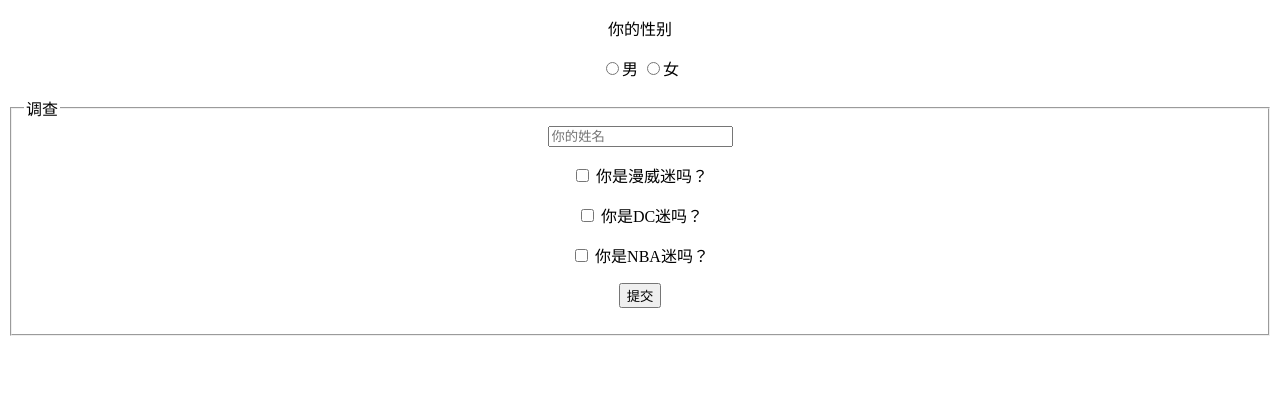
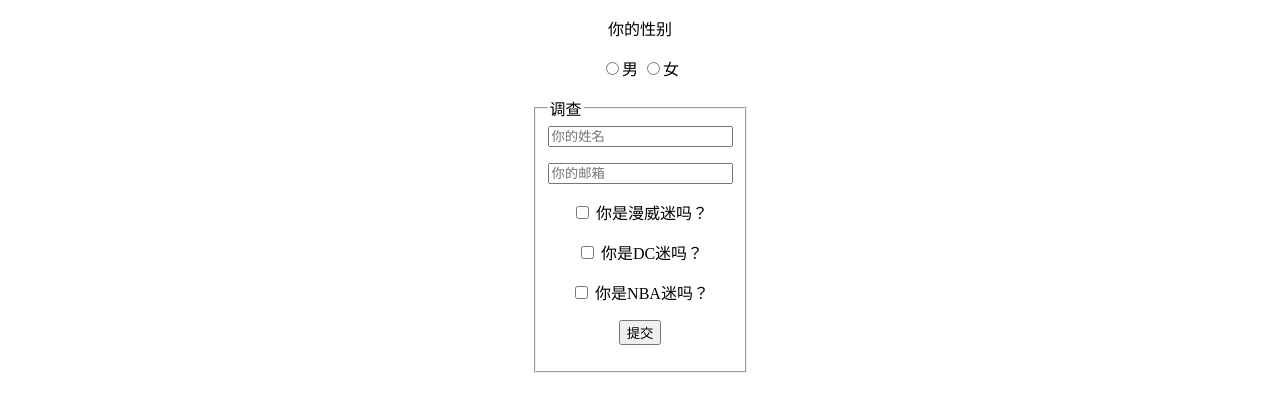
Before and after one commit to McQueen5258/diaocha, a plain HTML site: page index.html in a window 1280 px wide. Drawn offline with Linux system fonts and the light colour scheme.

Commit message:
Update index.html

```diff
--- a/index.html
+++ b/index.html
@@ -1,9 +1,11 @@
 <!DOCTYPE html>
 <html>
 <style>
-
+	.chicun{
+		width:20px;
+	}
 </style>
-<head>
+<head class="yanse">
 	<title>调查</title>
 </head>
 <body>
@@ -13,9 +15,11 @@
 			<label for="indoor"><input id="indoor" type="radio" name="indoor-outdoor">男</label>
 			<label for="outdoor"><input id="outdoor" type="radio" name="indoor-outdoor">女</label><br><p></p>
 		</center>
-			<fieldset><legend>调查</legend>
 		<center>
+			<fieldset class="chicun">
+				<legend>调查</legend>
 				<input type="text" placeholder="你的姓名" required><p></p>
+				<input type="text" placeholder="你的邮箱" required><p></p>
 				<label for="loving"><input id="loving" type="checkbox" name="personality"> 你是漫威迷吗？</label><P></P>
 				<label for="loving"><input id="loving" type="checkbox" name="personality"> 你是DC迷吗？</label><P></P>
 				<label for="loving"><input id="loving" type="checkbox" name="personality"> 你是NBA迷吗？</label><p></p>
```
Lines whose indentation alone changed are shown as unchanged.
